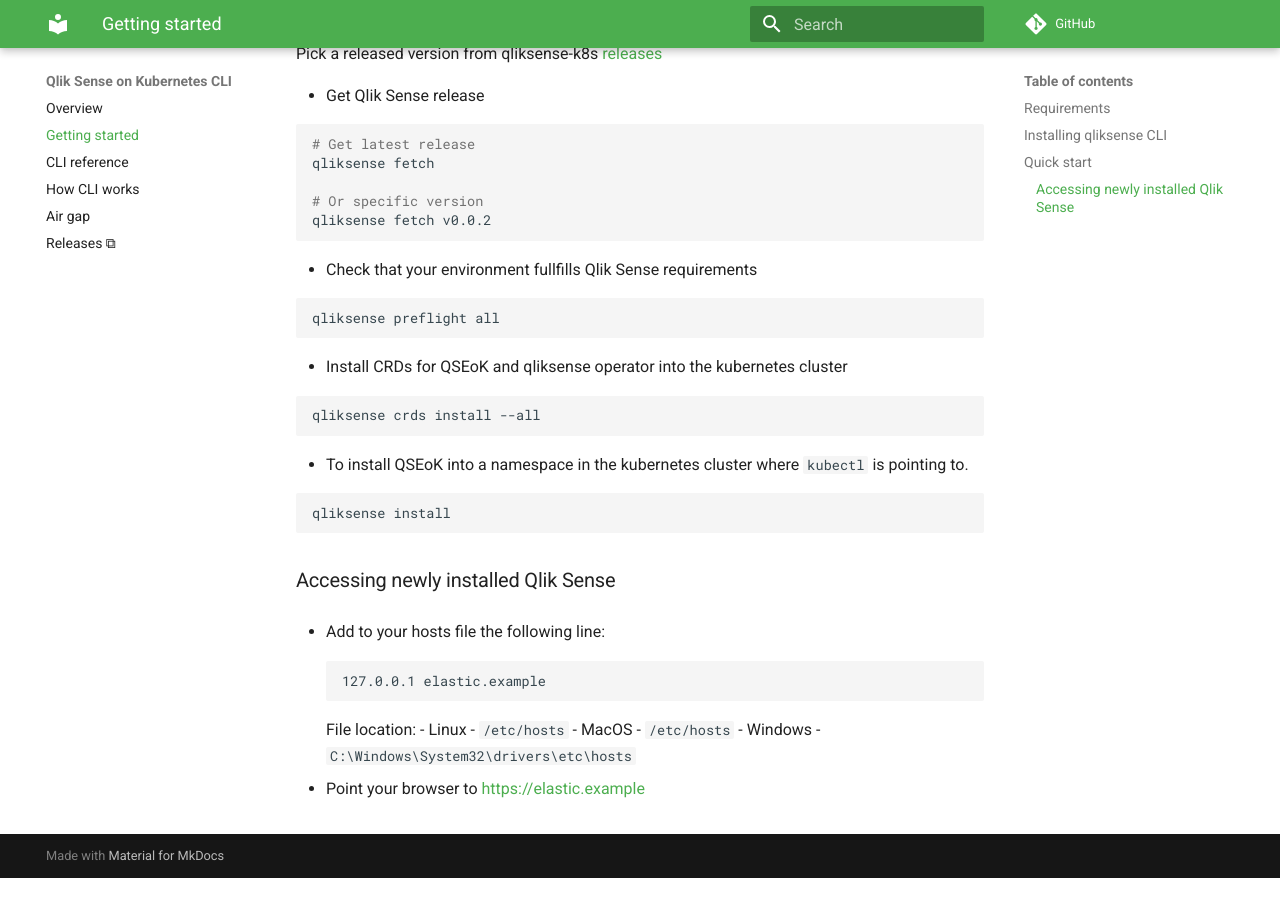
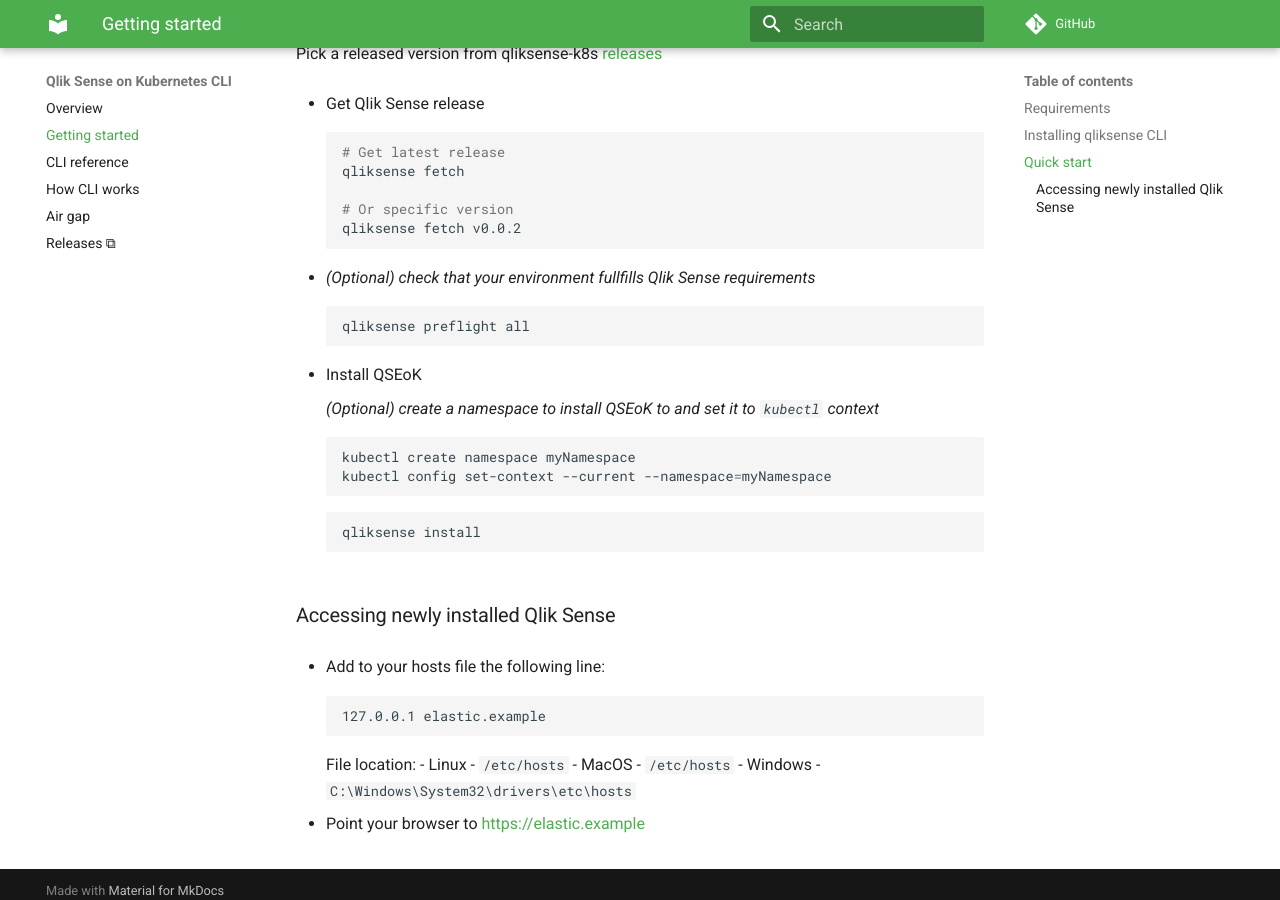
Before and after one commit to qlik-oss/sense-installer, an MkDocs documentation site: the page built from docs/getting_started.md, in a window 1280 px wide and 900 px high, scrolled down 598 px. Built offline with MkDocs 1.6.1 and Material for MkDocs 9.7.7, drawn with Linux system fonts in a browser that asks for light colours; comment, search, counter and statistics services are not loaded; before the commit the page ends 1476 px from its top, so only the background shows below that.

Commit message:
Remove CRD install from quick start (not needed)

````diff
--- a/docs/getting_started.md
+++ b/docs/getting_started.md
@@ -37,31 +37,31 @@
 
 - Get Qlik Sense release
 
-```shell
-# Get latest release
-qliksense fetch
+    ```shell
+    # Get latest release
+    qliksense fetch
 
-# Or specific version
-qliksense fetch v0.0.2
-```
+    # Or specific version
+    qliksense fetch v0.0.2
+    ```
 
-- Check that your environment fullfills Qlik Sense requirements
+- *(Optional) check that your environment fullfills Qlik Sense requirements*
 
-```shell
-qliksense preflight all
-```
+    ```shell
+    qliksense preflight all
+    ```
 
-- Install CRDs for QSEoK and qliksense operator into the kubernetes cluster
+- Install QSEoK
 
-```shell
-qliksense crds install --all
-```
+    *(Optional) create a namespace to install QSEoK to and set it to `kubectl` context*
+    ```shell
+    kubectl create namespace myNamespace
+    kubectl config set-context --current --namespace=myNamespace
+    ```
 
-- To install QSEoK into a namespace in the kubernetes cluster where `kubectl` is pointing to.
-
-```shell
-qliksense install
-```
+    ```shell
+    qliksense install
+    ```
 
 ### Accessing newly installed Qlik Sense
 
````
